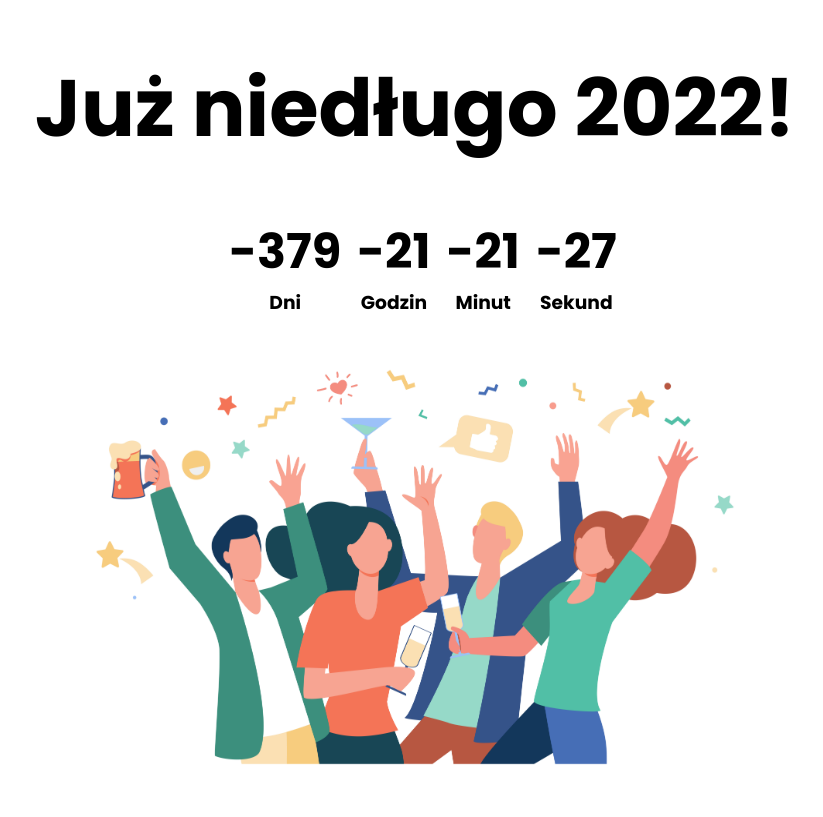
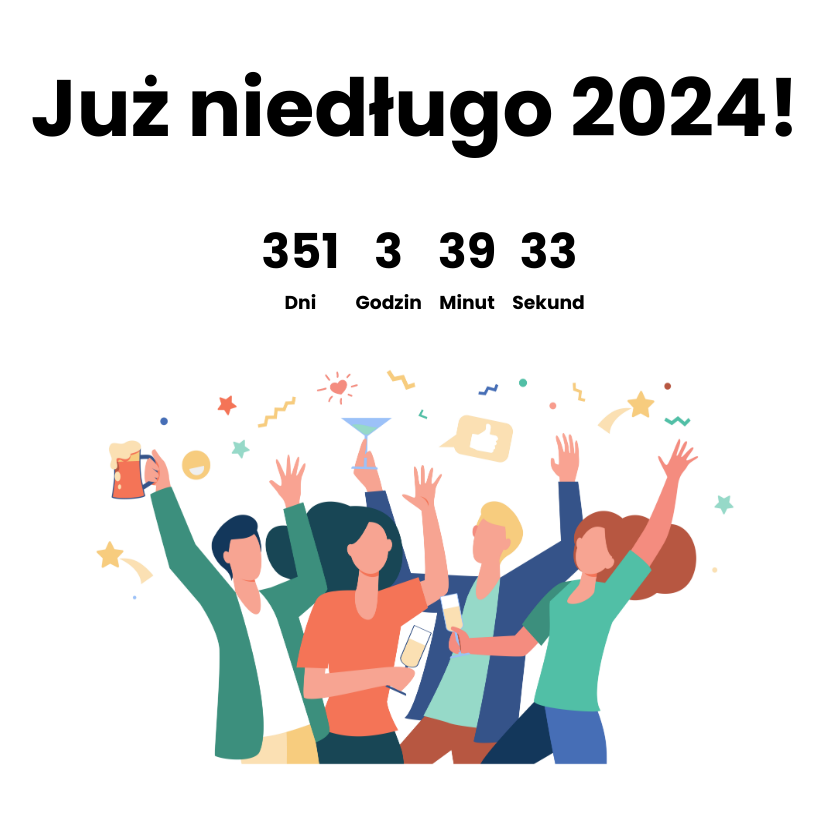
Before and after one commit to Jobrzut/2024Countdown, a plain HTML site: page index.html in a window 1280 px wide. Shown: the whole page, without its empty margins (225-1048 px from the left). Drawn offline with Linux system fonts and the light colour scheme.

Commit message:
Add files via upload

```diff
--- a/app.js
+++ b/app.js
@@ -1,5 +1,5 @@
 const countdown = () => {
-    const countDate = new Date('January 1, 2022 00:00:00').getTime();
+    const countDate = new Date('January 1, 2024 00:00:00').getTime();
     const now = new Date().getTime();
     const gap = countDate - now;
 
--- a/index.html
+++ b/index.html
@@ -12,7 +12,7 @@
 
 <body>
     <section class="coming-soon">
-        <h2>Już niedługo 2022!</h2>
+        <h2>Już niedługo 2024!</h2>
         <div class="countdown">
             <div class="container-day">
                 <h3 class="day">Czas</h3>
```
